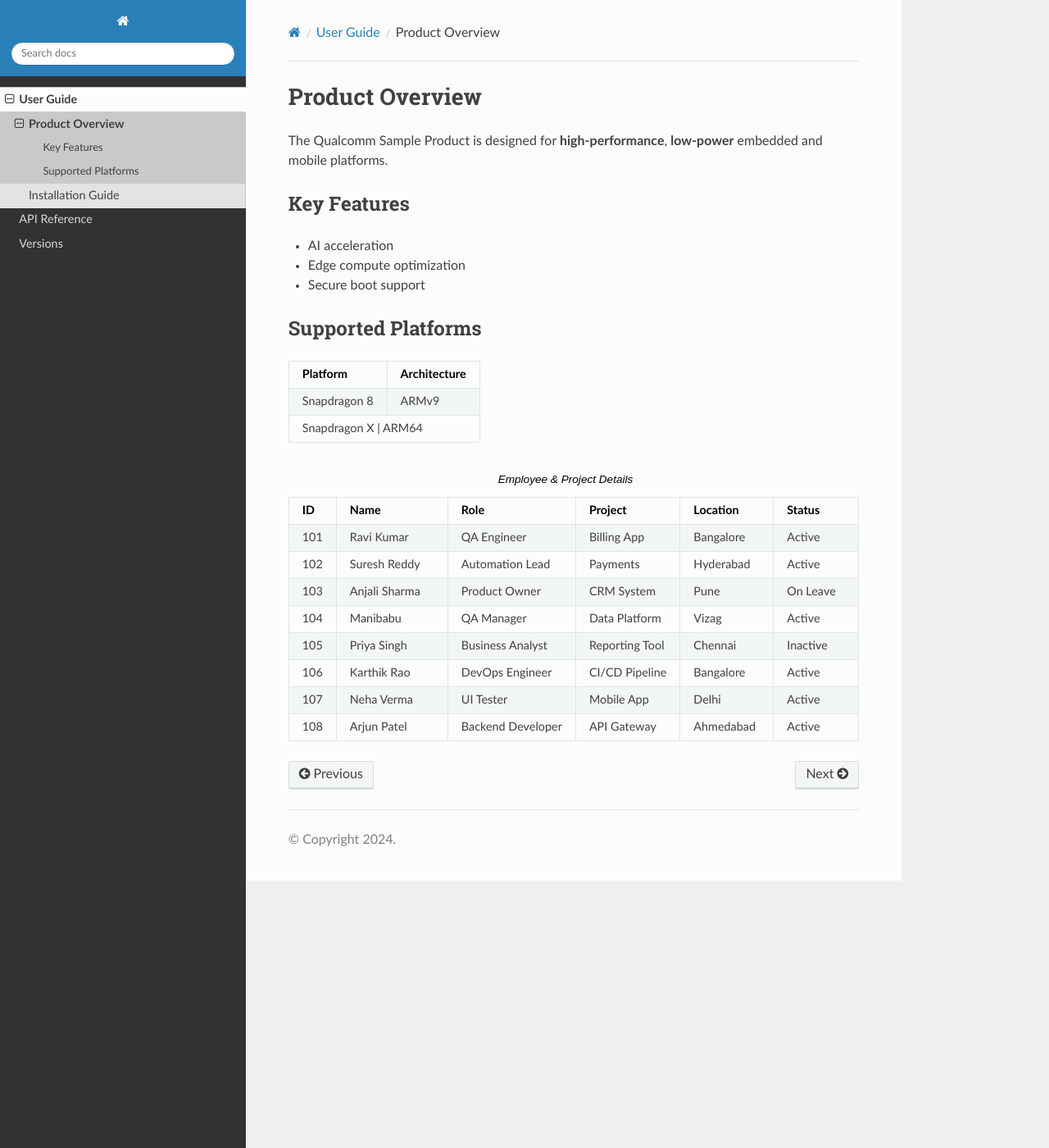
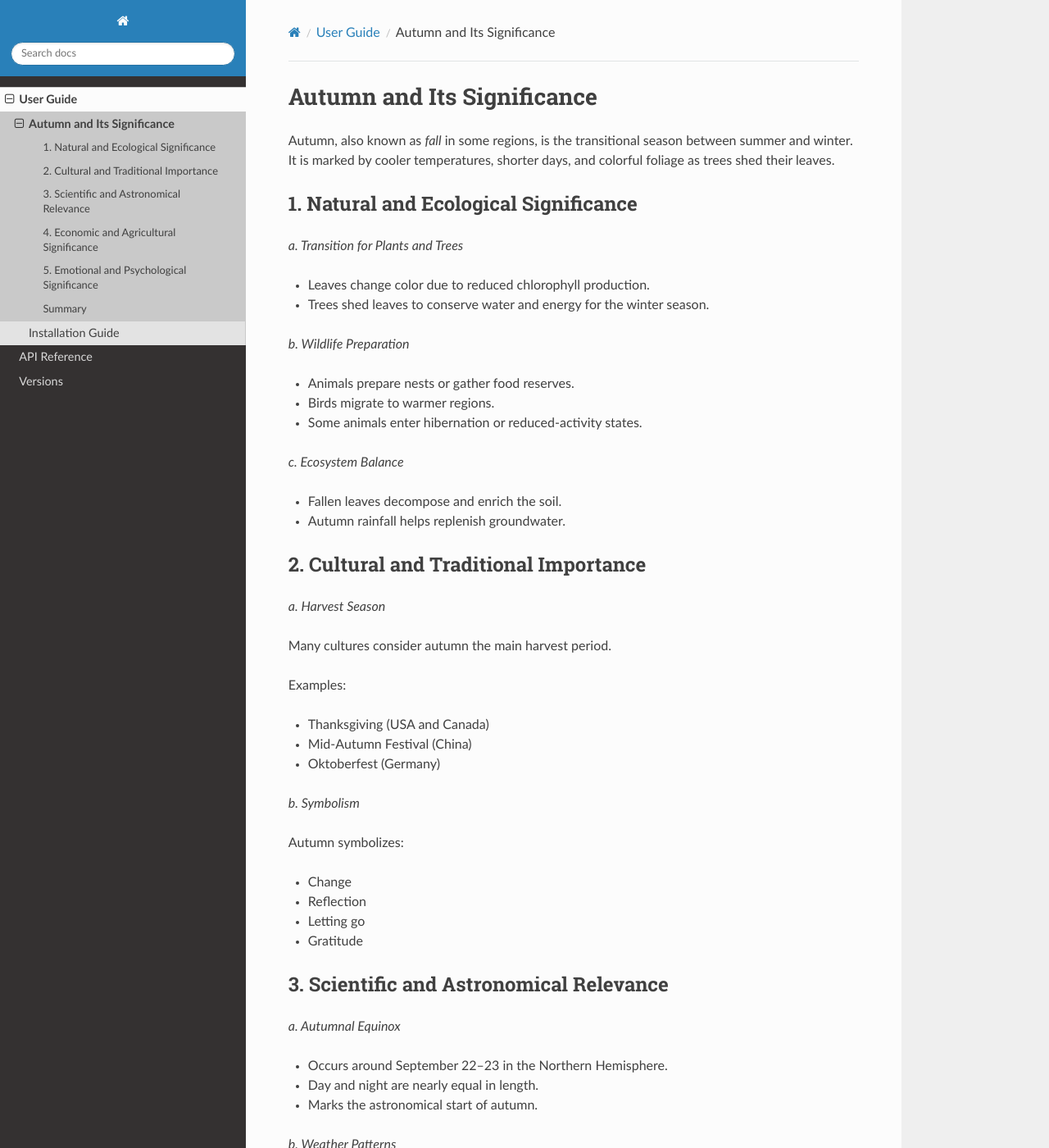
Before and after one commit to manibabu7/publicrstdoc, a Sphinx documentation site: the page built from docs/user_guide/overview.rst, in a window 1280 px wide and 1400 px high. Shown: the whole window at 82% size. Built offline with Sphinx 7.4.7 and the Read the Docs theme 3.1.0, drawn with Linux system fonts in a browser that asks for light colours; pages that are not in the unit, such as notebooks, are missing from menus; some of the changed text lies outside the part shown.

Commit message:
Update overview.rst

```diff
--- a/docs/user_guide/overview.rst
+++ b/docs/user_guide/overview.rst
@@ -1,82 +1,89 @@
-Product Overview
-=================
+==============================
+Autumn and Its Significance
+==============================
 
-The Qualcomm Sample Product is designed for **high‑performance**, **low‑power**
-embedded and mobile platforms.
+Autumn, also known as *fall* in some regions, is the transitional
+season between summer and winter. It is marked by cooler temperatures,
+shorter days, and colorful foliage as trees shed their leaves.
 
-Key Features
-------------
-- AI acceleration
-- Edge compute optimization
-- Secure boot support
+------------------------------
+1. Natural and Ecological Significance
+------------------------------
 
-Supported Platforms
--------------------
+*a. Transition for Plants and Trees*
 
-+----------------+-------------------+
-| Platform       | Architecture      |
-+================+===================+
-| Snapdragon 8   | ARMv9             |
-+----------------+-------------------+
-| Snapdragon X  | ARM64              |
-+----------------+-------------------+
+- Leaves change color due to reduced chlorophyll production.
+- Trees shed leaves to conserve water and energy for the winter season.
 
+*b. Wildlife Preparation*
 
-.. list-table:: Employee & Project Details
-   :widths: 5 20 15 15 15 15
-   :header-rows: 1
+- Animals prepare nests or gather food reserves.
+- Birds migrate to warmer regions.
+- Some animals enter hibernation or reduced-activity states.
 
-   * - ID
-     - Name
-     - Role
-     - Project
-     - Location
-     - Status
-   * - 101
-     - Ravi Kumar
-     - QA Engineer
-     - Billing App
-     - Bangalore
-     - Active
-   * - 102
-     - Suresh Reddy
-     - Automation Lead
-     - Payments
-     - Hyderabad
-     - Active
-   * - 103
-     - Anjali Sharma
-     - Product Owner
-     - CRM System
-     - Pune
-     - On Leave
-   * - 104
-     - Manibabu
-     - QA Manager
-     - Data Platform
-     - Vizag
-     - Active
-   * - 105
-     - Priya Singh
-     - Business Analyst
-     - Reporting Tool
-     - Chennai
-     - Inactive
-   * - 106
-     - Karthik Rao
-     - DevOps Engineer
-     - CI/CD Pipeline
-     - Bangalore
-     - Active
-   * - 107
-     - Neha Verma
-     - UI Tester
-     - Mobile App
-     - Delhi
-     - Active
-   * - 108
-     - Arjun Patel
-     - Backend Developer
-     - API Gateway
-     - Ahmedabad
-     - Active
+*c. Ecosystem Balance*
+
+- Fallen leaves decompose and enrich the soil.
+- Autumn rainfall helps replenish groundwater.
+
+------------------------------
+2. Cultural and Traditional Importance
+------------------------------
+
+*a. Harvest Season*
+
+Many cultures consider autumn the main harvest period.
+
+Examples:
+
+- Thanksgiving (USA and Canada)
+- Mid-Autumn Festival (China)
+- Oktoberfest (Germany)
+
+*b. Symbolism*
+
+Autumn symbolizes:
+
+- Change
+- Reflection
+- Letting go
+- Gratitude
+
+------------------------------
+3. Scientific and Astronomical Relevance
+------------------------------
+
+*a. Autumnal Equinox*
+
+- Occurs around September 22–23 in the Northern Hemisphere.
+- Day and night are nearly equal in length.
+- Marks the astronomical start of autumn.
+
+*b. Weather Patterns*
+
+- Cooler temperatures due to reduced sunlight.
+- Stable, crisp weather conditions.
+
+------------------------------
+4. Economic and Agricultural Significance
+------------------------------
+
+- Crucial for harvesting crops like wheat, corn, apples, grapes, and pumpkins.
+- Boost in tourism due to fall foliage.
+- Retail industry shifts toward winter products and holiday preparation.
+
+------------------------------
+5. Emotional and Psychological Significance
+------------------------------
+
+- Autumn evokes calmness and nostalgia.
+- Cooler weather supports outdoor activities.
+- Encourages introspection and creativity.
+
+------------------------------
+Summary
+------------------------------
+
+Autumn is a significant season that influences nature, culture,
+agriculture, science, and human emotions. It represents a time of
+transition, preparation, and reflection across many aspects of life.
```
